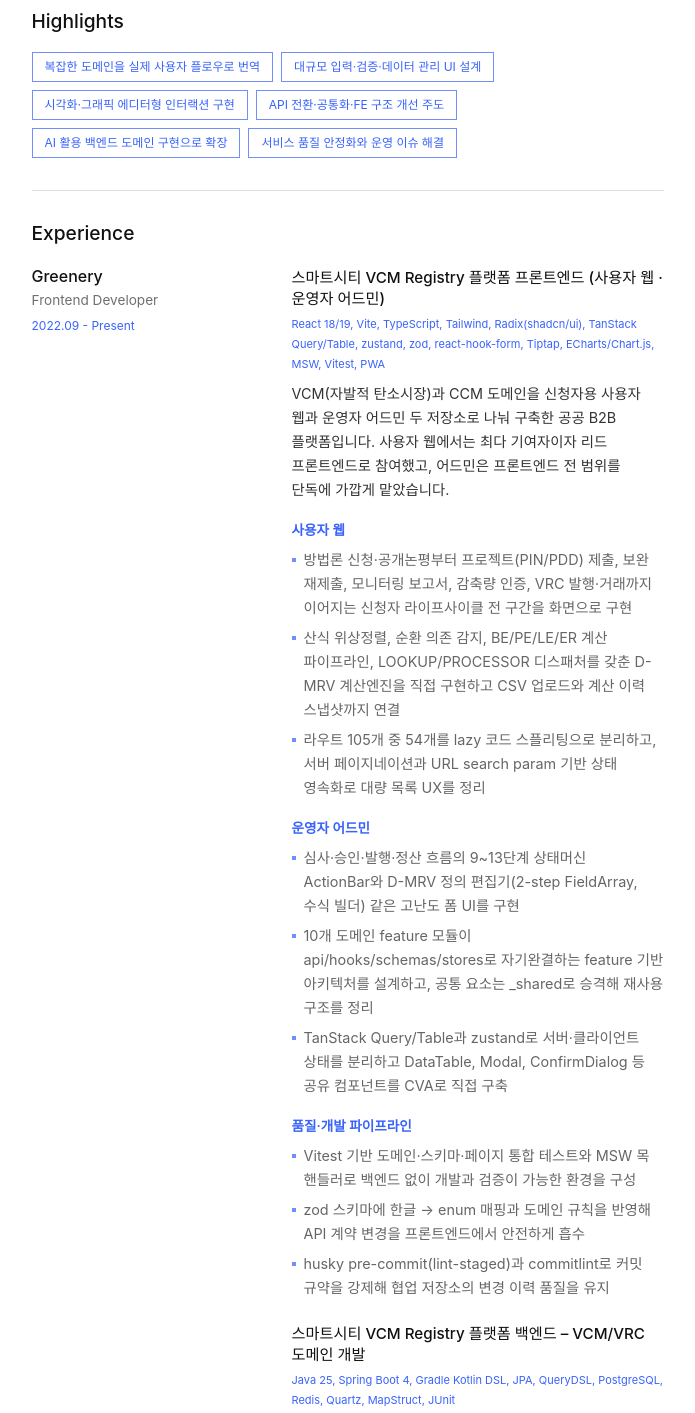
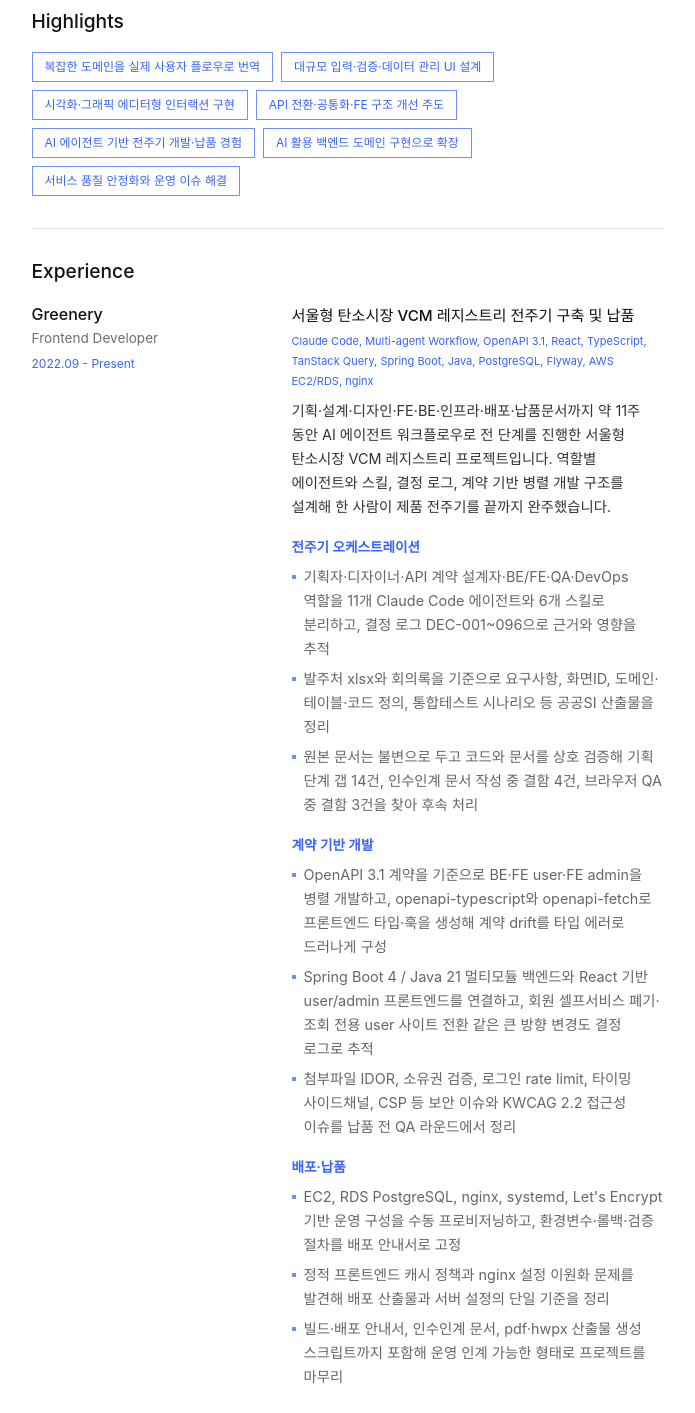
Before and after one commit to khe0124/khe0124.github.io, a Next.js app: page /resume in a window 1280 px wide. Shown: the part 640-2053 px from the top of the page, without its empty margins (285-980 px from the left). Built offline with nearby package versions, Linux system fonts and the light colour scheme.

Commit message:
Add full-cycle VCM registry resume entry

```diff
--- a/contents/resume.constant.ts
+++ b/contents/resume.constant.ts
@@ -43,6 +43,7 @@ export const highlights: string[] = [
   "대규모 입력·검증·데이터 관리 UI 설계",
   "시각화·그래픽 에디터형 인터랙션 구현",
   "API 전환·공통화·FE 구조 개선 주도",
+  "AI 에이전트 기반 전주기 개발·납품 경험",
   "AI 활용 백엔드 도메인 구현으로 확장",
   "서비스 품질 안정화와 운영 이슈 해결",
 ]
@@ -53,6 +54,39 @@ export const experience: ExperienceItem[] = [
     year: "2022.09 - Present",
     role: "Frontend Developer",
     projects: [
+      {
+        title: "서울형 탄소시장 VCM 레지스트리 전주기 구축 및 납품",
+        skills:
+          "Claude Code, Multi-agent Workflow, OpenAPI 3.1, React, TypeScript, TanStack Query, Spring Boot, Java, PostgreSQL, Flyway, AWS EC2/RDS, nginx",
+        description:
+          "기획·설계·디자인·FE·BE·인프라·배포·납품문서까지 약 11주 동안 AI 에이전트 워크플로우로 전 단계를 진행한 서울형 탄소시장 VCM 레지스트리 프로젝트입니다. 역할별 에이전트와 스킬, 결정 로그, 계약 기반 병렬 개발 구조를 설계해 한 사람이 제품 전주기를 끝까지 완주했습니다.",
+        categories: [
+          {
+            name: "전주기 오케스트레이션",
+            items: [
+              "기획자·디자이너·API 계약 설계자·BE/FE·QA·DevOps 역할을 11개 Claude Code 에이전트와 6개 스킬로 분리하고, 결정 로그 DEC-001~096으로 근거와 영향을 추적",
+              "발주처 xlsx와 회의록을 기준으로 요구사항, 화면ID, 도메인·테이블·코드 정의, 통합테스트 시나리오 등 공공SI 산출물을 정리",
+              "원본 문서는 불변으로 두고 코드와 문서를 상호 검증해 기획 단계 갭 14건, 인수인계 문서 작성 중 결함 4건, 브라우저 QA 중 결함 3건을 찾아 후속 처리",
+            ],
+          },
+          {
+            name: "계약 기반 개발",
+            items: [
+              "OpenAPI 3.1 계약을 기준으로 BE·FE user·FE admin을 병렬 개발하고, openapi-typescript와 openapi-fetch로 프론트엔드 타입·훅을 생성해 계약 drift를 타입 에러로 드러나게 구성",
+              "Spring Boot 4 / Java 21 멀티모듈 백엔드와 React 기반 user/admin 프론트엔드를 연결하고, 회원 셀프서비스 폐기·조회 전용 user 사이트 전환 같은 큰 방향 변경도 결정 로그로 추적",
+              "첨부파일 IDOR, 소유권 검증, 로그인 rate limit, 타이밍 사이드채널, CSP 등 보안 이슈와 KWCAG 2.2 접근성 이슈를 납품 전 QA 라운드에서 정리",
+            ],
+          },
+          {
+            name: "배포·납품",
+            items: [
+              "EC2, RDS PostgreSQL, nginx, systemd, Let's Encrypt 기반 운영 구성을 수동 프로비저닝하고, 환경변수·롤백·검증 절차를 배포 안내서로 고정",
+              "정적 프론트엔드 캐시 정책과 nginx 설정 이원화 문제를 발견해 배포 산출물과 서버 설정의 단일 기준을 정리",
+              "빌드·배포 안내서, 인수인계 문서, pdf·hwpx 산출물 생성 스크립트까지 포함해 운영 인계 가능한 형태로 프로젝트를 마무리",
+            ],
+          },
+        ],
+      },
       {
         title:
           "스마트시티 VCM Registry 플랫폼 프론트엔드 (사용자 웹 · 운영자 어드민)",
```
